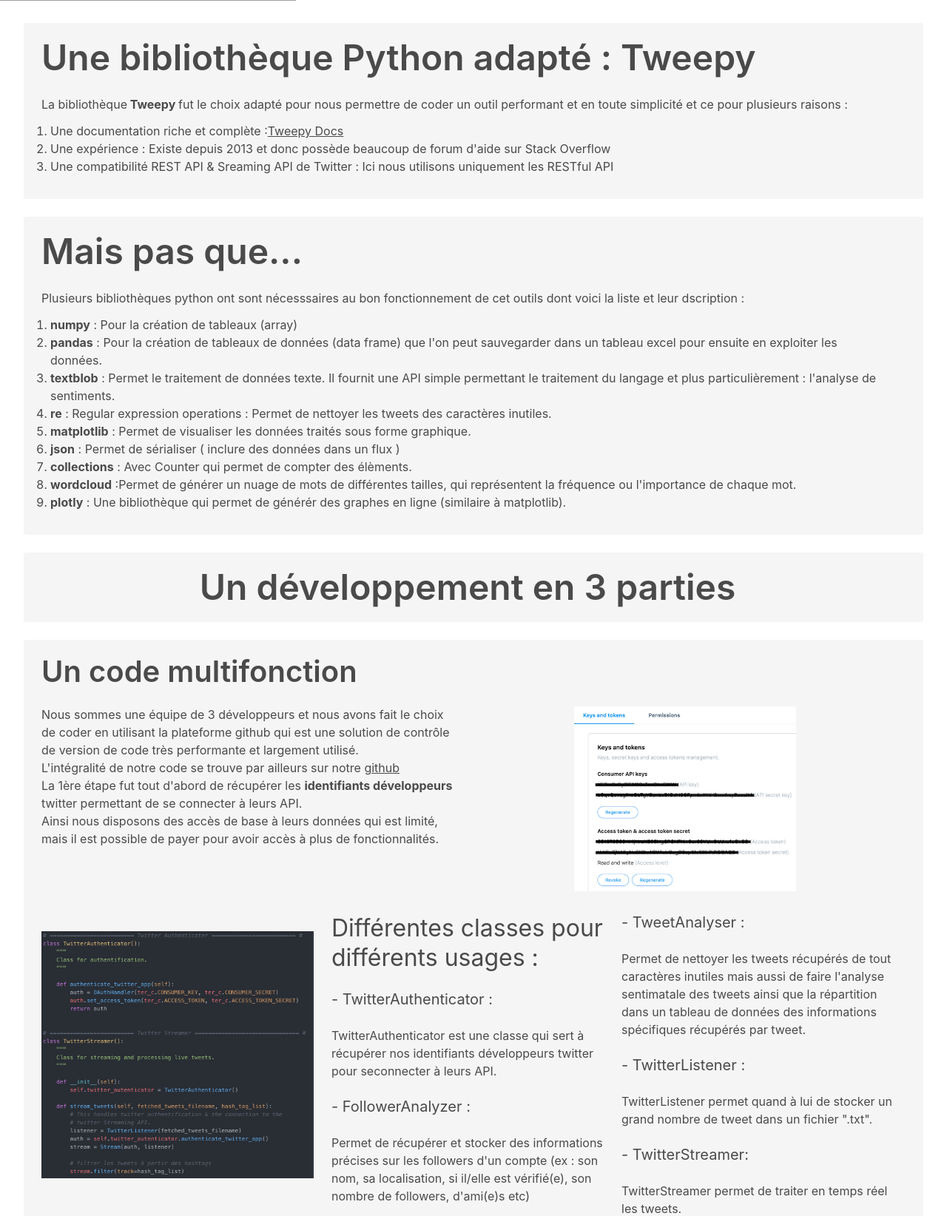
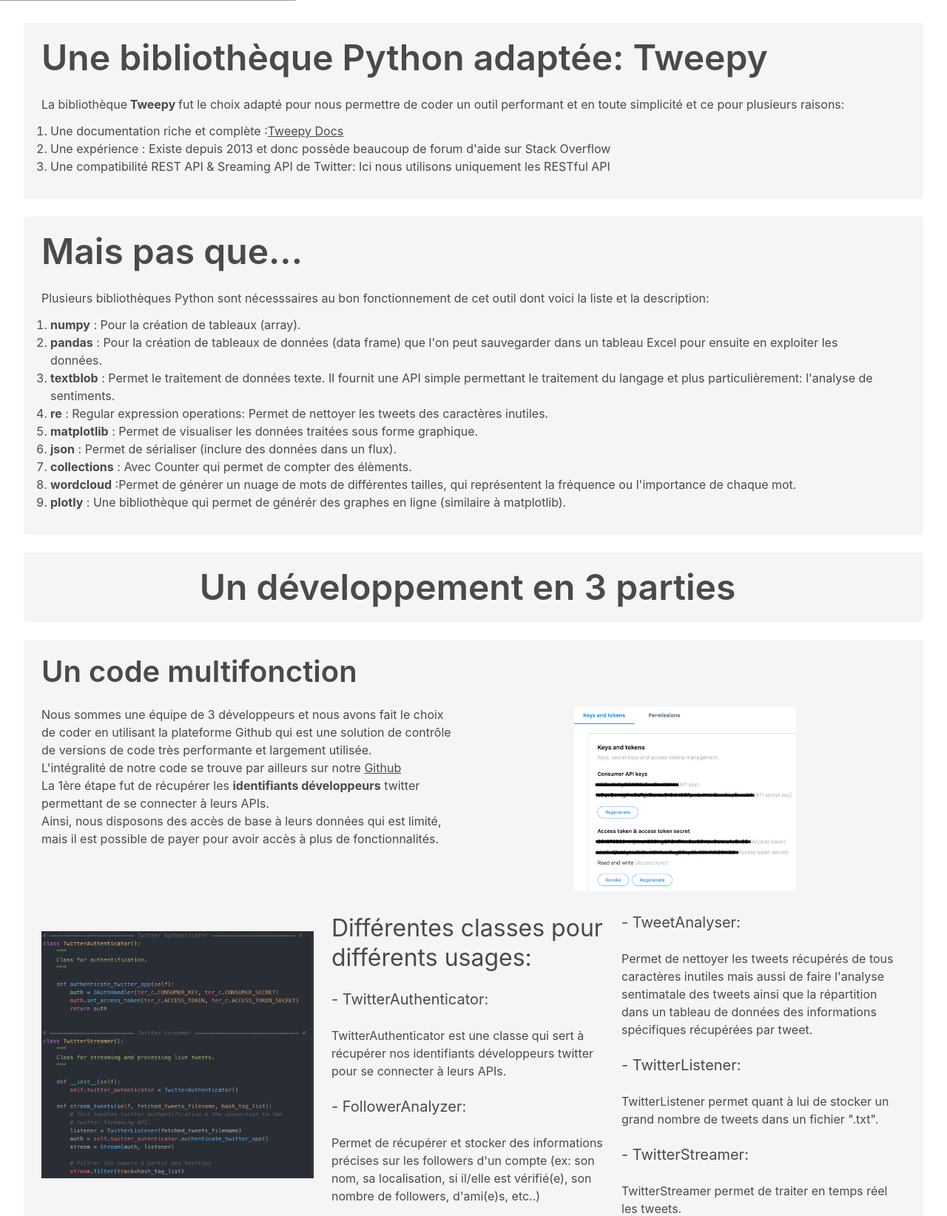
Before and after one commit to Madmax21x/Web_TER, a PHP site: page /travaux.php in a window 1280 px wide. Shown: the part 324-1968 px from the top of the page at 74% size. Run offline with PHP 8.4, Linux system fonts and the light colour scheme; some libraries are stand-ins or nearby versions; grey boxes are pictures that could not be loaded.

Commit message:
Update travaux.php

```diff
--- a/Site/travaux.php
+++ b/Site/travaux.php
@@ -12,15 +12,15 @@ include("entete.php");
     <!--1st paragraphe-->
     <div class="container is-fluid">
       <div class="notification">
-        <h1 class="title is-1">Une bibliothèque Python adapté : Tweepy </h1>
+        <h1 class="title is-1">Une bibliothèque Python adaptée: Tweepy </h1>
         <p>La bibliothèque<strong> Tweepy </strong> fut le choix adapté pour nous permettre de coder un outil
-        performant et en toute simplicité et ce pour plusieurs raisons :
+        performant et en toute simplicité et ce pour plusieurs raisons:
         </p>
         <div class="column">
           <ol>
             <li>Une documentation riche et complète :<a href="https://tweepy.readthedocs.io/en/latest/index.html">Tweepy Docs</a></a> </li>
             <li>Une expérience : Existe depuis 2013 et donc possède beaucoup de forum d'aide sur Stack Overflow</li>            </li>
-            <li>Une compatibilité REST API & Sreaming API de Twitter : Ici nous utilisons uniquement les RESTful API</li>
+            <li>Une compatibilité REST API & Sreaming API de Twitter: Ici nous utilisons uniquement les RESTful API</li>
           </ol>
         </div>
       </div>
@@ -33,18 +33,18 @@ include("entete.php");
       <div class="notification">
         <h1 class="title is-1">Mais pas que... </h1>
         <p>
-          Plusieurs bibliothèques python ont sont nécesssaires au bon fonctionnement de cet outils dont voici la liste et leur dscription :
+          Plusieurs bibliothèques Python sont nécesssaires au bon fonctionnement de cet outil dont voici la liste et la description:
         </p>
         <div class="column">
           <ol>
-            <li><strong>numpy</strong> : Pour la création de tableaux (array) </li>
+            <li><strong>numpy</strong> : Pour la création de tableaux (array). </li>
             <li><strong>pandas</strong> : Pour la création de tableaux de données (data frame) que l'on peut sauvegarder
-            dans un tableau excel pour ensuite en exploiter les données.</li>
+            dans un tableau Excel pour ensuite en exploiter les données.</li>
             <li><strong>textblob</strong> : Permet le traitement de données texte. Il fournit une API simple
-            permettant le traitement du langage et plus particulièrement : l'analyse de sentiments. </li>
-            <li><strong>re</strong> : Regular expression operations : Permet de nettoyer les tweets des caractères inutiles. </li>
-            <li><strong>matplotlib</strong> : Permet de visualiser les données traités sous forme graphique. </li>
-            <li><strong>json</strong> : Permet de sérialiser ( inclure des données dans un flux ) </li>
+            permettant le traitement du langage et plus particulièrement: l'analyse de sentiments. </li>
+            <li><strong>re</strong> : Regular expression operations: Permet de nettoyer les tweets des caractères inutiles. </li>
+            <li><strong>matplotlib</strong> : Permet de visualiser les données traitées sous forme graphique. </li>
+            <li><strong>json</strong> : Permet de sérialiser (inclure des données dans un flux). </li>
             <li><strong>collections</strong> : Avec Counter qui permet de compter des élèments.</li>
             <li><strong>wordcloud</strong> :Permet de générer un nuage de mots de différentes tailles, qui représentent la
             fréquence ou l'importance de chaque mot.</li>
@@ -66,11 +66,11 @@ include("entete.php");
         <h2 class="title is-2">Un code multifonction</h2>
         <div class="columns">
           <div class="column about-single-element-1">
-            <p>Nous sommes une équipe de 3 développeurs et nous avons fait le choix de coder en utilisant la plateforme github
-              qui est une solution de contrôle de version de code très performante et largement utilisé.</p>
-            <p>L'intégralité de notre code se trouve par ailleurs sur notre <a href="https://github.com/Madmax21x/TER_twitter_API.git">github</a></p>
-            <p>La 1ère étape fut tout d'abord de récupérer les <strong>identifiants développeurs</strong> twitter permettant de se connecter à leurs API.</p>
-            <p>Ainsi nous disposons des accès de base à leurs données qui est limité, mais il est possible de payer pour avoir accès à plus de fonctionnalités.</p>
+            <p>Nous sommes une équipe de 3 développeurs et nous avons fait le choix de coder en utilisant la plateforme Github
+              qui est une solution de contrôle de versions de code très performante et largement utilisée.</p>
+            <p>L'intégralité de notre code se trouve par ailleurs sur notre <a href="https://github.com/Madmax21x/TER_twitter_API.git">Github</a></p>
+            <p>La 1ère étape fut de récupérer les <strong>identifiants développeurs</strong> twitter permettant de se connecter à leurs APIs.</p>
+            <p>Ainsi, nous disposons des accès de base à leurs données qui est limité, mais il est possible de payer pour avoir accès à plus de fonctionnalités.</p>
           </div>
           <div class="column about-single-element-1">
             <center>
@@ -89,22 +89,22 @@ include("entete.php");
               </center>
             </div>
             <div class="column about-single-element-1">
-                <h3 class="subtitle is-3">Différentes classes pour différents usages :</h3>
-                <p class="subtitle is-5"> - TwitterAuthenticator :</p>
-                <p>TwitterAuthenticator est une classe qui sert à récupérer nos identifiants développeurs twitter pour seconnecter à leurs API.</p>
+                <h3 class="subtitle is-3">Différentes classes pour différents usages:</h3>
+                <p class="subtitle is-5"> - TwitterAuthenticator:</p>
+                <p>TwitterAuthenticator est une classe qui sert à récupérer nos identifiants développeurs twitter pour se connecter à leurs APIs.</p>
                 <br/>
-                <p class="subtitle is-5"> - FollowerAnalyzer :</p>
-                <p>Permet de récupérer et stocker des informations précises sur les followers d'un compte (ex : son nom, sa localisation,
-                si il/elle est vérifié(e), son nombre de followers, d'ami(e)s etc)
+                <p class="subtitle is-5"> - FollowerAnalyzer:</p>
+                <p>Permet de récupérer et stocker des informations précises sur les followers d'un compte (ex: son nom, sa localisation,
+                si il/elle est vérifié(e), son nombre de followers, d'ami(e)s, etc..)
                 </p>
             </div>
             <div class="column about-single-element-1">
-                <p class="subtitle is-5"> -  TweetAnalyser :</p>
-                <p>Permet de nettoyer les tweets récupérés de tout caractères inutiles mais aussi de faire l'analyse sentimatale des tweets
-                    ainsi que la répartition dans un tableau de données des informations spécifiques récupérés par tweet. </p>
+                <p class="subtitle is-5"> -  TweetAnalyser:</p>
+                <p>Permet de nettoyer les tweets récupérés de tous caractères inutiles mais aussi de faire l'analyse sentimatale des tweets
+                    ainsi que la répartition dans un tableau de données des informations spécifiques récupérées par tweet. </p>
                 <br/>
-                <p class="subtitle is-5"> - TwitterListener :</p>
-                <p>TwitterListener permet quand à lui de stocker un grand nombre de tweet dans un fichier ".txt".</p>
+                <p class="subtitle is-5"> - TwitterListener:</p>
+                <p>TwitterListener permet quant à lui de stocker un grand nombre de tweets dans un fichier ".txt".</p>
                 <br/>
                 <p class="subtitle is-5"> - TwitterStreamer:</p>
                 <p>TwitterStreamer permet de traiter en temps réel les tweets.</p>
@@ -116,19 +116,19 @@ include("entete.php");
         <div>
           <div class="columns">
             <div class="column about-single-element-1">
-              <p class="subtitle is-5"><strong> - TwitterClient</strong> :</p>
-              <p>Fonciton la plus importante du code, elle permet premièrerement en appellant <em>TwitterAuthenticator</em> de se connecter
-              s'hautentifier auprès de twitter et via son API nous donner accès à différentes fonctionnalités.
-              Nous nous sommes donc concentrés sur l'accès à certains types de données via différentes fonctions :</p>
+              <p class="subtitle is-5"><strong> - TwitterClient</strong>:</p>
+              <p>La fonciton la plus importante du code, elle permet premièrement, en appellant <em>TwitterAuthenticator</em> de se connecter,
+              s'authentifier auprès de Twitter et via son API nous donner accès à différentes fonctionnalités.
+              Nous nous sommes donc concentrés sur l'accès à certains types de données via différentes fonctions:</p>
               <br/>
               <ol>
-                <li>get_user_timeline_tweets : renvoit un nombre prédéfini de tweets disponibles sur la timeline d'un utilisateur.</li>
-                <li>get_friend_list : renvoit un nombre prédéfini d'ami(e)s pour un utilisateur donné.</li>
-                <li>get_follower_list : renvoit un nombre prédéfini de followers pour un utilisateur donné.</li>
-                <li>get_home_timeline_tweets : renvoit un nombre prédéfini de tweets disponibles sur la timeline du compte utilisateur.</li>
-                <li>get_hashtag_tweets : Permet de récupérer tous les tweets qui ont un hashtag prédéfini dans leur texte.</li>
-                <li>get_other_hashtag : Permet de récupérer les mots ou hashtag les plus fréquents qui sont associés avec un hashtag prédéfini.</li>
-                <li>get_trends : Permet de récupérer les tendances par localisation (avec un code WOE_ID prédéfini).</li>
+                <li>get_user_timeline_tweets: renvoit un nombre prédéfini de tweets disponibles sur la timeline d'un utilisateur.</li>
+                <li>get_friend_list: renvoit un nombre prédéfini d'ami(e)s pour un utilisateur donné.</li>
+                <li>get_follower_list: renvoit un nombre prédéfini de followers pour un utilisateur donné.</li>
+                <li>get_home_timeline_tweets: renvoit un nombre prédéfini de tweets disponibles sur la timeline du compte utilisateur.</li>
+                <li>get_hashtag_tweets: Permet de récupérer tous les tweets qui ont un hashtag prédéfini dans leurs textes.</li>
+                <li>get_other_hashtag: Permet de récupérer les mots ou hashtags les plus fréquents qui sont associés avec un hashtag prédéfini.</li>
+                <li>get_trends: Permet de récupérer les tendances par localisation (avec un code WOE_ID prédéfini).</li>
               </ol>
 
             </div>
@@ -152,19 +152,19 @@ include("entete.php");
         <div class="columns">
           <div class="column about-single-element-1">
             <p>
-            La seconde partie du développement à été de se concentrer à créer une interface permettant
-            d'automatiser les demandes de données et via un ensemble de questions qui sont posés à l'utilisateur
-            afin ensuite de lui fournir un accès ces données et un premier traintement approprié.
+            La seconde partie du développement a été de se concentrer à créer une interface permettant
+            d'automatiser les demandes de données et via un ensemble de questions qui sont posées à l'utilisateur
+            lui fournir un accès à ces données et un premier traitement approprié.
             </p>
             <br/>
             <p>
-            <strong>Exemple :</strong> Ici on test avec le compte <em>'EmmanuelMacron'</em>, on précise la langue
+            <strong>Exemple :</strong> Ici on teste avec le compte <em>'EmmanuelMacron'</em>, on précise la langue
             (fr), le nombre de tweets qu'on veut récupérer sur sa timeline (ici 300), le nombre de tweet que l'on
             souhaite voir dans un tableau avec les données récupérées (ici 10).
             </p>
             <br/>
             <p>Nous obtenons certaines statistiques comme la longueur moyenne des tweets de Mr Macron, le nombre
-            de likes en moyenne, ainsi que le nombre moyen de retweet.
+            de likes en moyenne, ainsi que le nombre moyen de retweets.
             </p>
           </div>
           <div class="column about-single-element-1">
@@ -178,7 +178,7 @@ include("entete.php");
               <br/>
               <p class="subtitle is-5">- Analyse de sentiments -</p>
               <p>
-                Nous pouvons ensuite choisir d'afficher un diagramme circulaire des sentiments des tweets de Mr Macron :
+                Nous pouvons ensuite choisir d'afficher un diagramme circulaire des sentiments des tweets de Mr Macron:
               </p>
               <br/>
               <br/>
@@ -190,7 +190,7 @@ include("entete.php");
             </div>
             <div class="column about-single-element-1">
               <center>
-                <figure class="is-320x320"">
+                <figure class="is-320x320">
                   <img src="src/img/testcode_2.png" class="is-rounded" style="position: relative; width: 400px;">
                 </figure>
               </center>
@@ -227,41 +227,12 @@ include("entete.php");
             <p>La 3ème et dernière partie concèrne le traitement massif de données quantitatives, son stockage dans
               un fichier xlsx et enfin son traitement.
             </p>
-            <br/>
-            <p>
-              Pour commencer, nous utilisons une version amélioré de <strong>TwitterClient </strong>vue précèdement qui s'occupe ici
-              précisément de récupéer un grand nombre de tweet (1000 ici) pour un certain mot clée (Boeing ici).
-            </p>
-            <br/>
-            <p>Toute ces données sont sotckées pour ensuite être traité par une seconde partie via
-              <strong>analyse_tweet</strong> qui permet de nettoyé les tweets, faire une analyse sentimentale tu texte,
-              générer un diagramme circulaire de sentiments, générer un wordcloud des mots les plus fréquents dans cet
-              ensemble de tweets et enfin d'afficher cette fréquence de mots sous al forme d'un diagramme en baton.
-            </p>
           </div>
           <div class="column about-single-element-1">
             <center>
-              <img src="src/img/bigdata1.png" class="is-rounded" style="position: relative; width: 600px;">
+              <img src="src/img/credencials_img.png" class="is-rounded" style="position: relative; width: 300px;">
             </center>
           </div>
-        </div>
-        <div class="columns">
-          <div class="column about-single-element-1">
-            <center>
-                <img src="src/img/pie_plot.jpg" class="is-rounded" style="position: relative; width: 360px;">
-            </center>
-          </div>
-          <br/>
-          <div class="column about-single-element-1">
-            <center>
-                <img src="src/img/Boeing_wordcloud.png" class="is-rounded" style="position: relative; width: 460px;">
-            </center>
-          </div>
-        </div>
-        <div class="column about-single-element-1">
-          <center>
-              <img src="src/img/word_frequency.png" class="is-rounded" style="position: relative; width: 800px;">
-          </center>
         </div>
       </div>
     </div>
```
